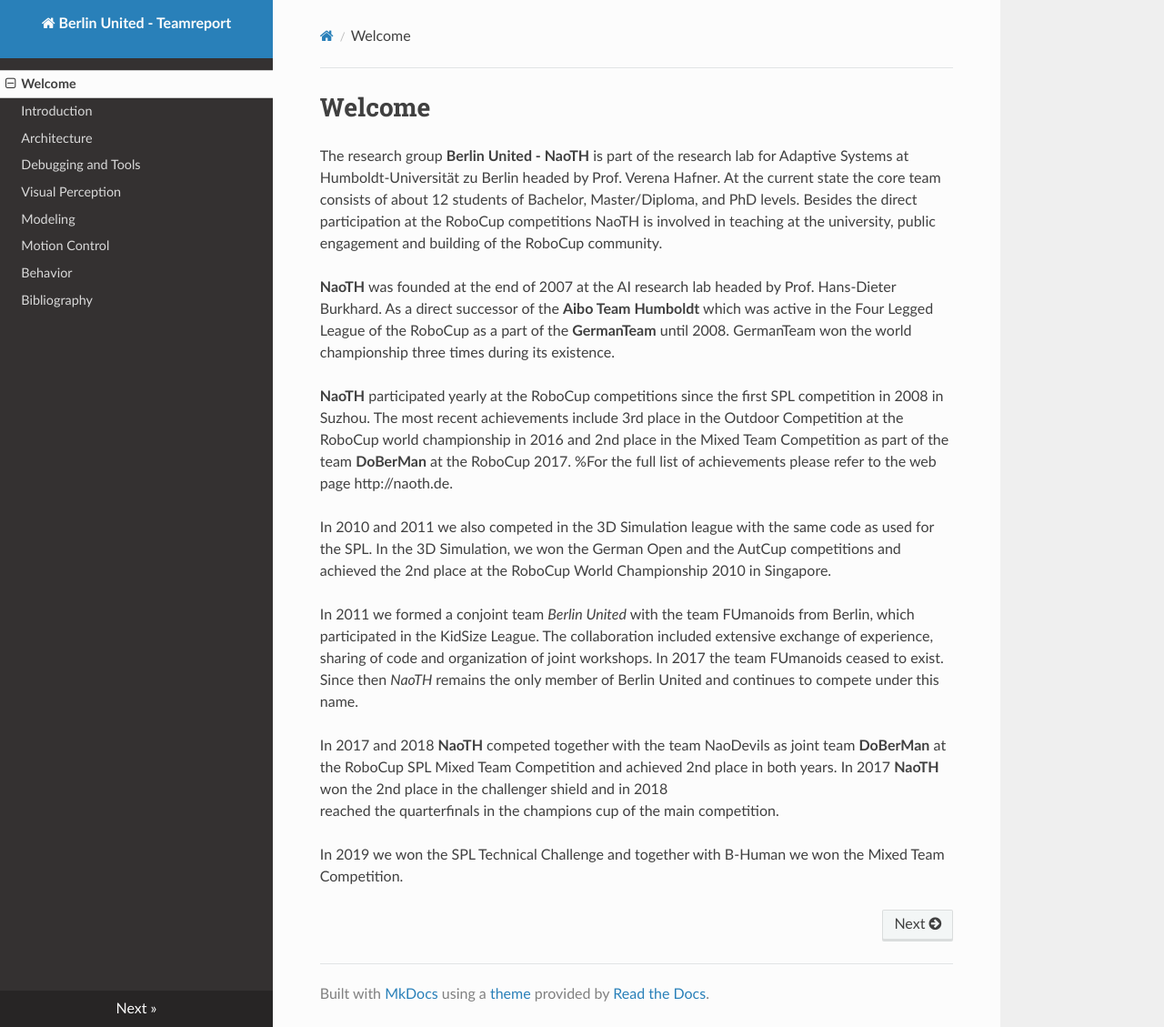
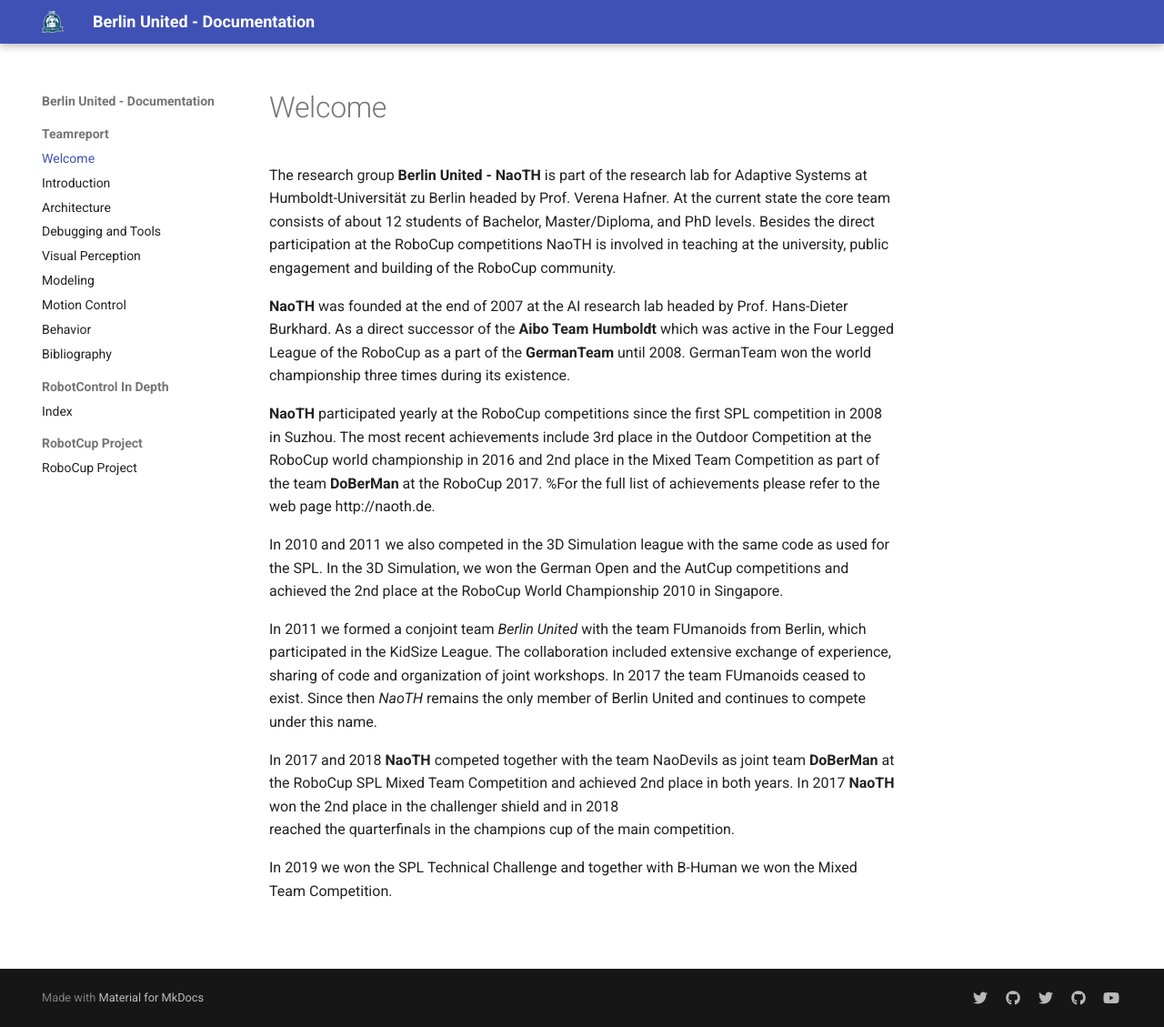
Before and after one commit to BerlinUnited/berlinunited.github.io, an MkDocs documentation site: the page built from docs/index.md, in a window 1280 px wide and 1129 px high. Shown: the whole window at 91% size. Built offline with MkDocs 1.6.1 and Material for MkDocs 9.7.7, drawn with Linux system fonts in a browser that asks for light colours; nearby versions of some CDN libraries; a script that is not in the unit is left out.

Commit message:
changed theme to material because it offers so much more possibilities

```diff
--- a/mkdocs.yml
+++ b/mkdocs.yml
@@ -1,5 +1,6 @@
-site_name: Berlin United - Teamreport
+site_name: Berlin United - Documentation
 nav:
+  - Teamreport:
     - 'index.md'
     - 'introduction.md'
     - 'architecture_intro.md'
@@ -9,13 +10,31 @@
     - 'motion.md'
     - 'behavior.md'
     - 'bibliography.md'
+  - RobotControl In Depth:
+    - 'rc/index.md'
+  - RobotCup Project:
+    - 'robocup_project/index.md'
 theme:
-  name: readthedocs
-  highlightjs: true
-  hljs_languages:
-      - proto
+  name: material
+  favicon: img/favicon.ico
+  logo: img/favicon.ico
+  features:
+    - navigation.sections
 
 plugins:
   - bibtex:
       bib_file: "papers.bib"
       cite_style: "pandoc"
+
+extra:
+  social:
+    - icon: fontawesome/brands/twitter
+      link: https://twitter.com/squidfunk
+    - icon: fontawesome/brands/github
+      link: https://twitter.com/squidfunk
+    - icon: fontawesome/brands/twitter
+      link: https://twitter.com/squidfunk
+    - icon: fontawesome/brands/github
+      link: https://twitter.com/squidfunk
+    - icon: fontawesome/brands/youtube
+      link: https://twitter.com/squidfunk
```
Also changed, not shown: README.md (+1 -1 lines), docs/robocup_project/index.md (added, +2 -0 lines), docs/rc/index.md (added).
